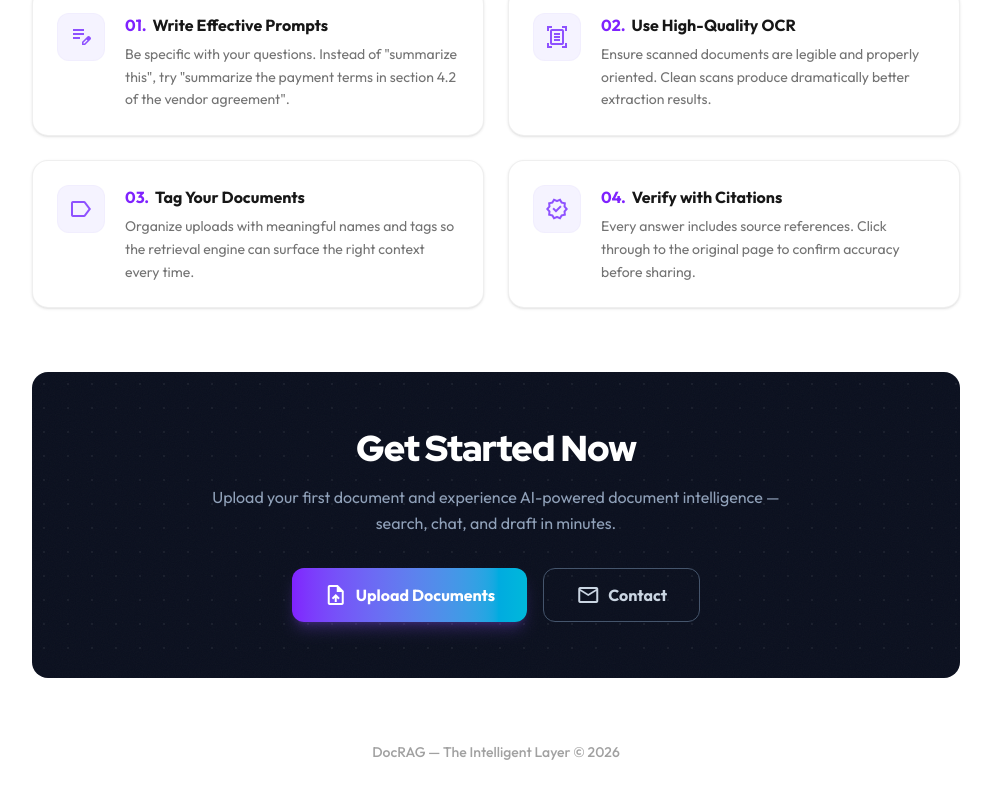
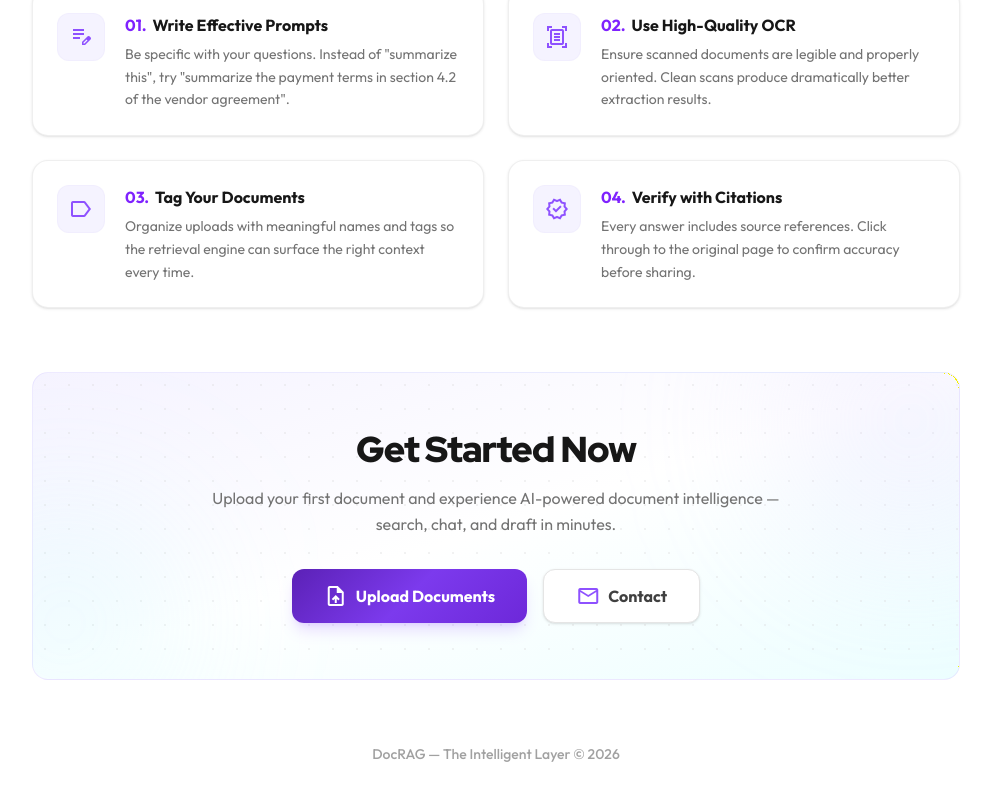
Before and after one commit to Aarav238/DocRag, a React (Vite) app in the folder frontend/: page /guide in a window 1280 px wide. Shown: the part 2203-3003 px from the top of the page, without its empty margins (144-1135 px from the left). Built offline with nearby package versions, Linux system fonts and the light colour scheme; no server answers.

Commit message:
style: Refactor CTA section in GuidePage with new gradient background, improved text colors, and enhanced button styles for a more modern look

```diff
--- a/frontend/src/pages/GuidePage.tsx
+++ b/frontend/src/pages/GuidePage.tsx
@@ -336,29 +336,31 @@ export function GuidePage() {
         </section>
 
         {/* CTA */}
-        <section className="bg-sidebar text-white rounded-2xl p-10 lg:p-14 text-center space-y-6 relative overflow-hidden noise-overlay">
-          <div className="absolute inset-0 dot-grid-dark" />
+        <section className="rounded-2xl p-10 lg:p-14 text-center space-y-6 relative overflow-hidden bg-gradient-to-br from-violet-50 via-white to-cyan-50 border border-violet-200/50">
+          <div className="absolute inset-0 dot-grid opacity-30" />
+          <div className="absolute -top-20 -right-20 w-64 h-64 rounded-full bg-violet-200/30 blur-[80px] pointer-events-none" />
+          <div className="absolute -bottom-20 -left-20 w-56 h-56 rounded-full bg-cyan-200/20 blur-[80px] pointer-events-none" />
           <div className="relative">
-            <h2 className="text-3xl lg:text-4xl font-black font-headline tracking-tight">
+            <h2 className="text-3xl lg:text-4xl font-black font-headline tracking-tight text-neutral-900">
               Get Started Now
             </h2>
-            <p className="max-w-xl mx-auto text-base text-slate-400 leading-relaxed mt-4">
+            <p className="max-w-xl mx-auto text-base text-neutral-500 leading-relaxed mt-4">
               Upload your first document and experience AI-powered document intelligence — search,
               chat, and draft in minutes.
             </p>
             <div className="flex flex-wrap justify-center gap-4 mt-8">
               <AuthAwareAppLink
                 to="/upload"
-                className="inline-flex items-center gap-2 px-8 py-3.5 rounded-xl bg-gradient-to-r from-violet-600 to-cyan-500 text-white font-bold shadow-lg shadow-violet-500/25 hover:shadow-xl hover:-translate-y-px transition-all"
+                className="inline-flex items-center gap-2 px-8 py-3.5 rounded-xl primary-gradient text-white font-bold shadow-lg shadow-violet-500/20 hover:shadow-xl hover:shadow-violet-500/25 hover:-translate-y-px transition-all"
               >
                 <span className="material-symbols-outlined text-xl">upload_file</span>
                 Upload Documents
               </AuthAwareAppLink>
               <a
                 href="mailto:aarav8090shukla@gmail.com"
-                className="inline-flex items-center gap-2 px-8 py-3.5 rounded-xl border border-slate-600 font-bold hover:bg-white/5 transition-colors text-slate-300"
+                className="inline-flex items-center gap-2 px-8 py-3.5 rounded-xl border border-neutral-200 bg-white font-bold hover:border-violet-300 hover:bg-violet-50/50 transition-all text-neutral-700 shadow-sm"
               >
-                <span className="material-symbols-outlined text-xl">mail</span>
+                <span className="material-symbols-outlined text-xl text-violet-500">mail</span>
                 Contact
               </a>
             </div>
```
